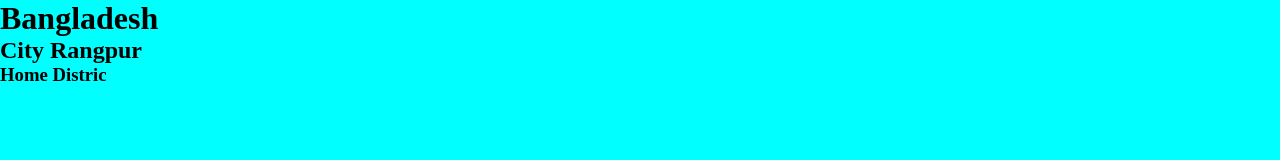
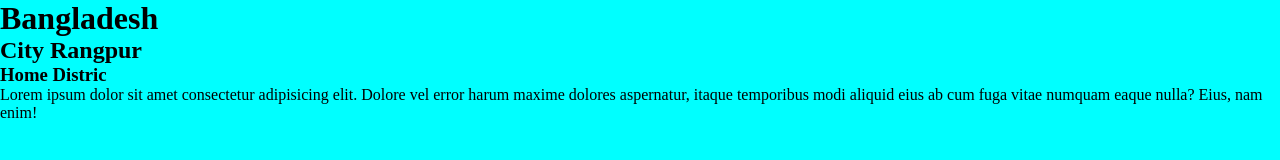
Before and after one commit to RahomotullahPappu/my-second-repo, a plain HTML site: page index.html in a window 1280 px wide. Drawn offline with Linux system fonts and the light colour scheme.

Commit message:
added paragraph

```diff
--- a/index.html
+++ b/index.html
@@ -11,5 +11,7 @@
   <h1>Bangladesh</h1>
   <h2>City Rangpur</h2>
   <h3>Home Distric</h3>
+
+  <p>Lorem ipsum dolor sit amet consectetur adipisicing elit. Dolore vel error harum maxime dolores aspernatur, itaque temporibus modi aliquid eius ab cum fuga vitae numquam eaque nulla? Eius, nam enim!</p>
 </body>
 </html>
```
